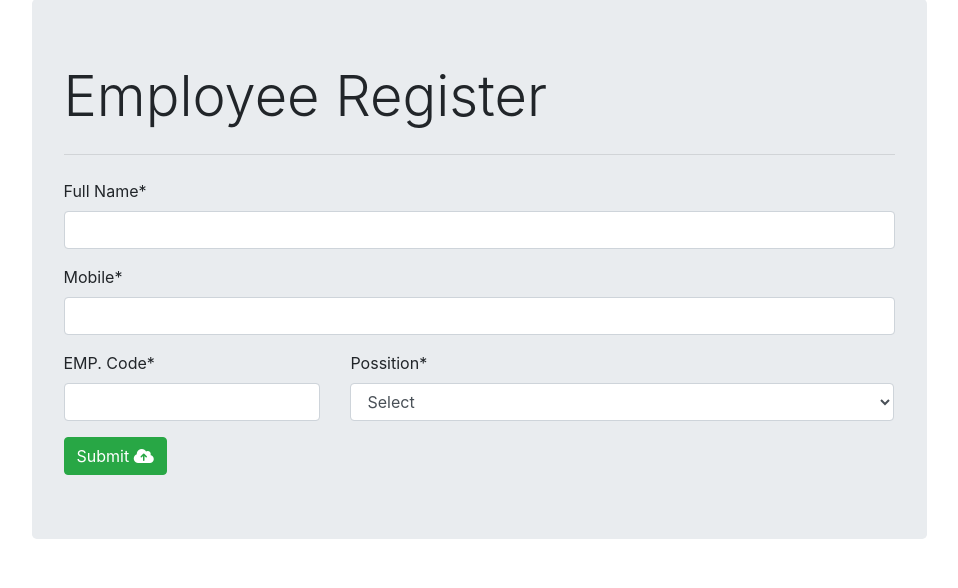
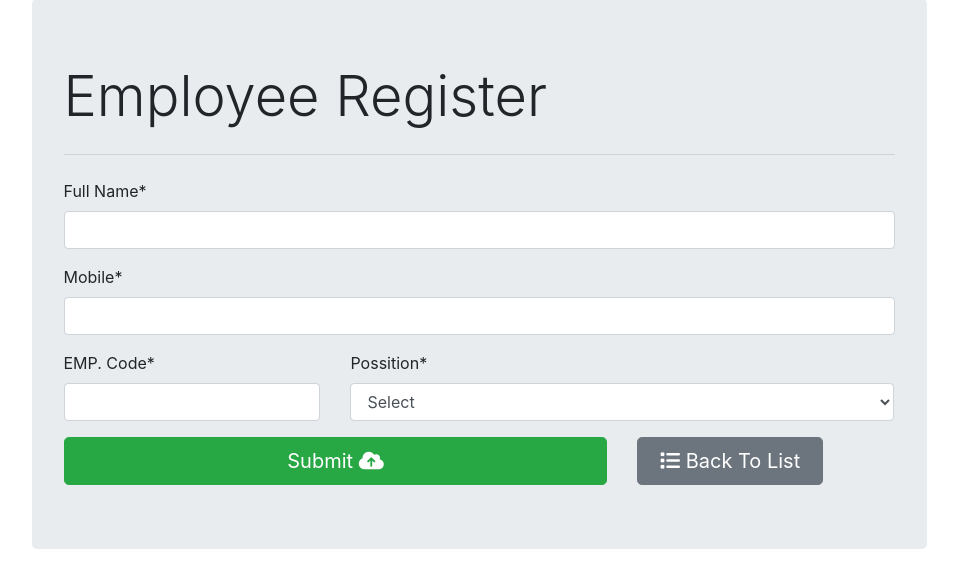
Before and after one commit to mohamedbako/Employee-Register-CRUD, a Django app: page /employee/ in a window 1280 px wide. Shown: the part 49-637 px from the top of the page, without its empty margins (161-1119 px from the left). Run offline with Django 4.2, Linux system fonts and the light colour scheme; data that the repository does not hold is empty; some libraries are stand-ins or nearby versions.

Commit message:
Back and New

```diff
--- a/EmployeeRegister/templates/EmployeeRegister/EmpForm.html
+++ b/EmployeeRegister/templates/EmployeeRegister/EmpForm.html
@@ -15,9 +15,18 @@
             {{ form.Possition|as_crispy_field }}
         </div>
     </div>
-    <button class="btn btn-success" type="submit">
-        Submit
-        <i class="fa-solid fa-cloud-arrow-up"></i>
-    </button>
+    <div class="row">
+        <div class="col-md-8">
+            <button class="btn btn-success btn-block btn-lg" type="submit">
+                Submit
+                <i class="fa-solid fa-cloud-arrow-up"></i>
+            </button>
+        </div>
+        <div class="col-md-3">
+            <a href="{% url 'EmpList' %}" class="btn btn-secondary btn-block btn-lg">
+                <i class="fas fa-list"></i>  Back To List
+            </a>
+        </div>
+    </div>
 </form>
 {% endblock body %}
--- a/EmployeeRegister/templates/EmployeeRegister/EmpList.html
+++ b/EmployeeRegister/templates/EmployeeRegister/EmpList.html
@@ -9,7 +9,11 @@
                 <td>Full Name</td>
                 <td>Mobile</td>
                 <td>Possition</td>
-                <td></td>
+                <td>
+                    <a href="{% url 'EmpInsert' %}" class="btn btn-outline-success">
+                        <i class="fas fa-plus"></i> Add New
+                    </a>
+                </td>
             </tr>
         </thead>
         <tbody>
```
